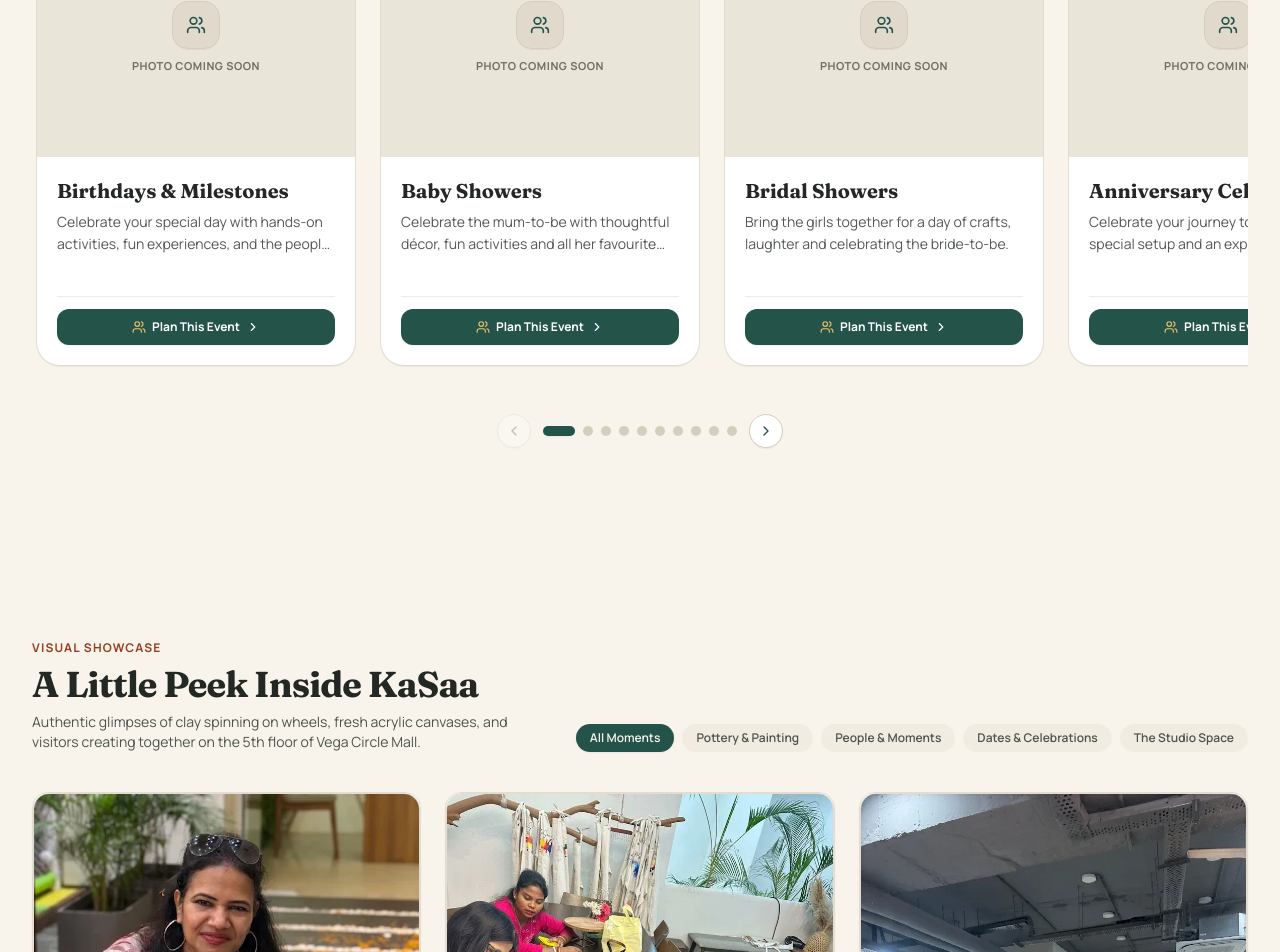
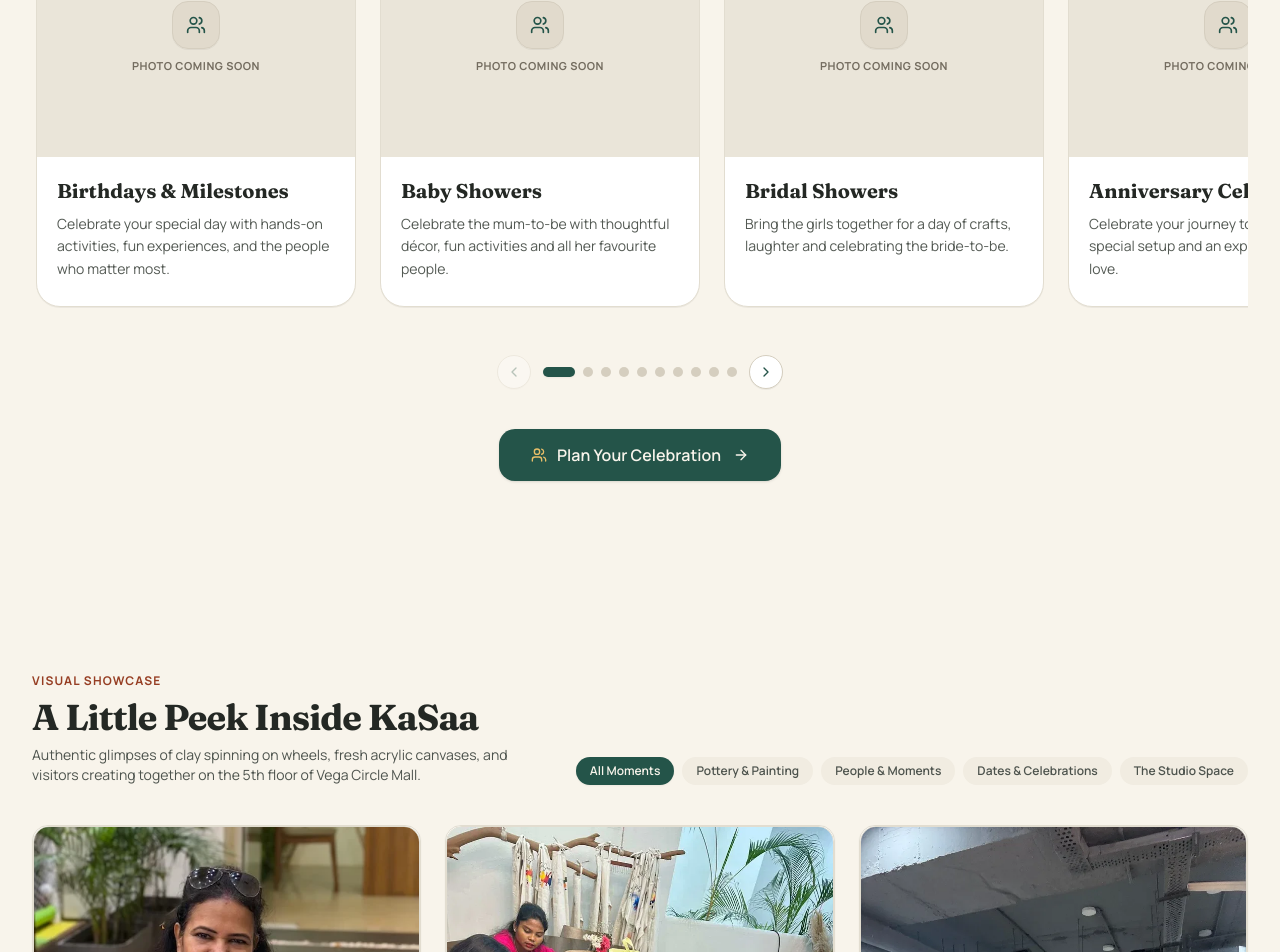
Before and after one commit to grow-owl/KaSaa-Experiences, a React (Vite) app: page / in a window 1280 px wide. Shown: the part 2980-3932 px from the top of the page. Built offline with nearby package versions, Linux system fonts and the light colour scheme; no server answers; the HTML template or start-up script is replaced by a standard one.

Commit message:
Remove card action buttons and add central Plan Your Celebration CTA button

```diff
--- a/src/pages/HomePage.jsx
+++ b/src/pages/HomePage.jsx
@@ -1033,29 +1033,14 @@
                   )}
                 </div>
 
-                {/* Content Section: Title, Description & Action Button */}
-                <div className="p-4 sm:p-5 flex-1 flex flex-col justify-between space-y-3">
-                  <div className="space-y-1.5">
-                    <h3 className="font-serif font-bold text-lg sm:text-xl text-[#242824] group-hover:text-[#245449] transition-colors leading-snug">
-                      {exp.title}
-                    </h3>
-                    <p className="text-xs sm:text-sm text-[#535953] leading-relaxed line-clamp-2">
-                      {exp.description}
-                    </p>
-                  </div>
-
-                  {/* Action Button */}
-                  <div className="pt-3 border-t border-[#F1ECE1]">
-                    <button
-                      type="button"
-                      onClick={() => onOpenEnquiry ? onOpenEnquiry('celebration', `Group Booking: ${exp.title}`) : null}
-                      className="w-full inline-flex items-center justify-center gap-1.5 px-4 py-2.5 rounded-xl bg-[#245449] hover:bg-[#193B33] text-white text-xs font-bold transition-all shadow-xs group-hover:shadow-md active:scale-95 cursor-pointer"
-                    >
-                      <Users className="w-3.5 h-3.5 text-[#E9BF69]" />
-                      <span>Plan This Event</span>
-                      <ChevronRight className="w-3.5 h-3.5" />
-                    </button>
-                  </div>
+                {/* Content Section: Title & Description */}
+                <div className="p-4 sm:p-5 flex-1 flex flex-col justify-start space-y-2">
+                  <h3 className="font-serif font-bold text-lg sm:text-xl text-[#242824] group-hover:text-[#245449] transition-colors leading-snug">
+                    {exp.title}
+                  </h3>
+                  <p className="text-xs sm:text-sm text-[#535953] leading-relaxed line-clamp-3">
+                    {exp.description}
+                  </p>
                 </div>
               </article>
             ))}
@@ -1096,6 +1081,19 @@
               className="p-2 rounded-full border border-[#D5CEBF] bg-white text-[#245449] hover:bg-[#FAF7F0] disabled:opacity-30 disabled:cursor-not-allowed transition-all shadow-2xs cursor-pointer"
             >
               <ChevronRight className="w-4 h-4" />
+            </button>
+          </div>
+
+          {/* Plan Your Celebration CTA Button */}
+          <div className="mt-8 sm:mt-10 text-center">
+            <button
+              type="button"
+              onClick={() => onOpenEnquiry ? onOpenEnquiry('celebration', 'Plan Your Celebration') : null}
+              className="inline-flex items-center justify-center gap-2.5 px-8 py-3.5 rounded-2xl bg-[#245449] hover:bg-[#193B33] text-[#F8F4EB] font-semibold text-sm sm:text-base transition-all shadow-sm hover:shadow-md hover:-translate-y-0.5 active:scale-95 group cursor-pointer"
+            >
+              <Users className="w-4 h-4 text-[#E9BF69]" />
+              <span>Plan Your Celebration</span>
+              <ArrowRight className="w-4 h-4 group-hover:translate-x-1 transition-transform ml-0.5" />
             </button>
           </div>
         </div>
```
